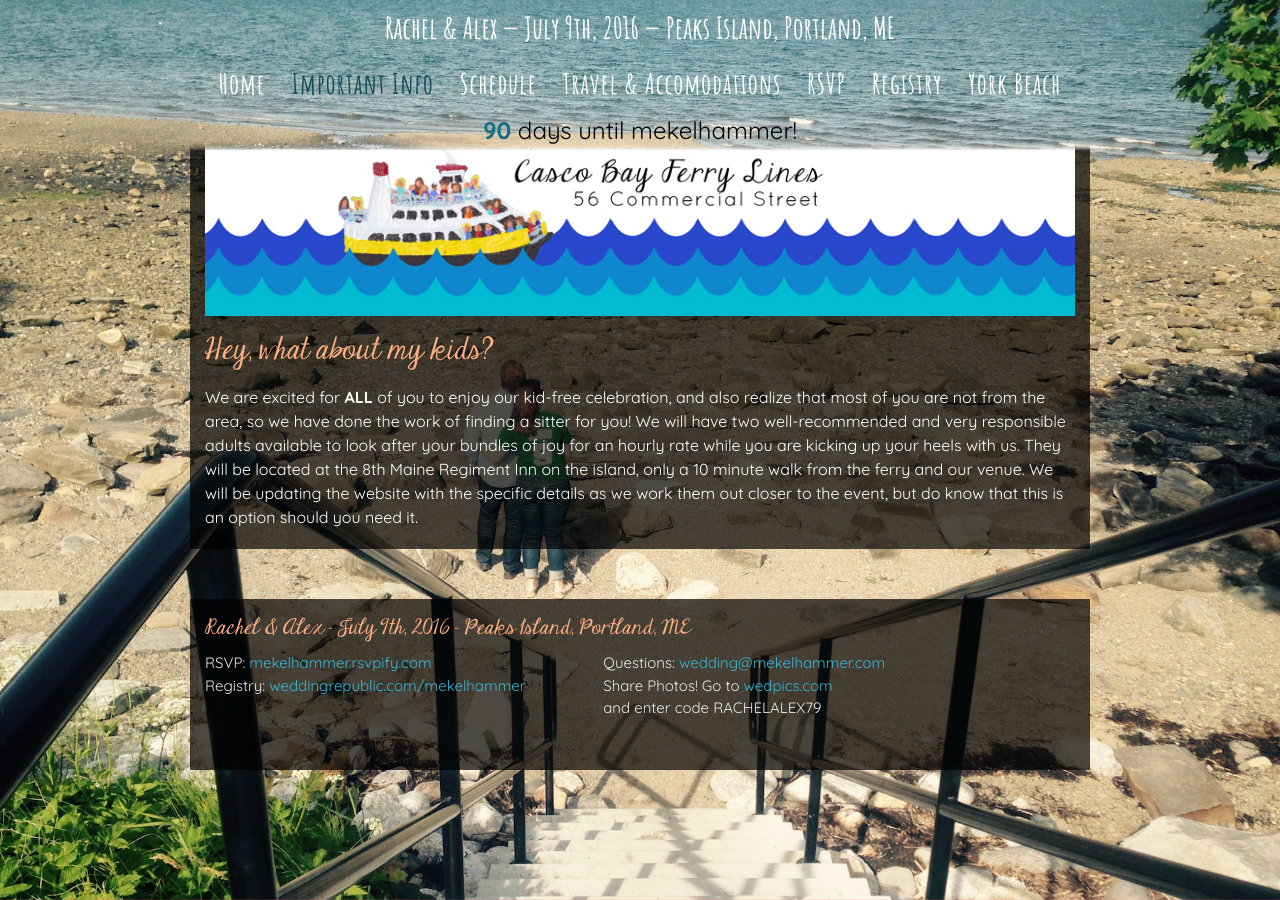
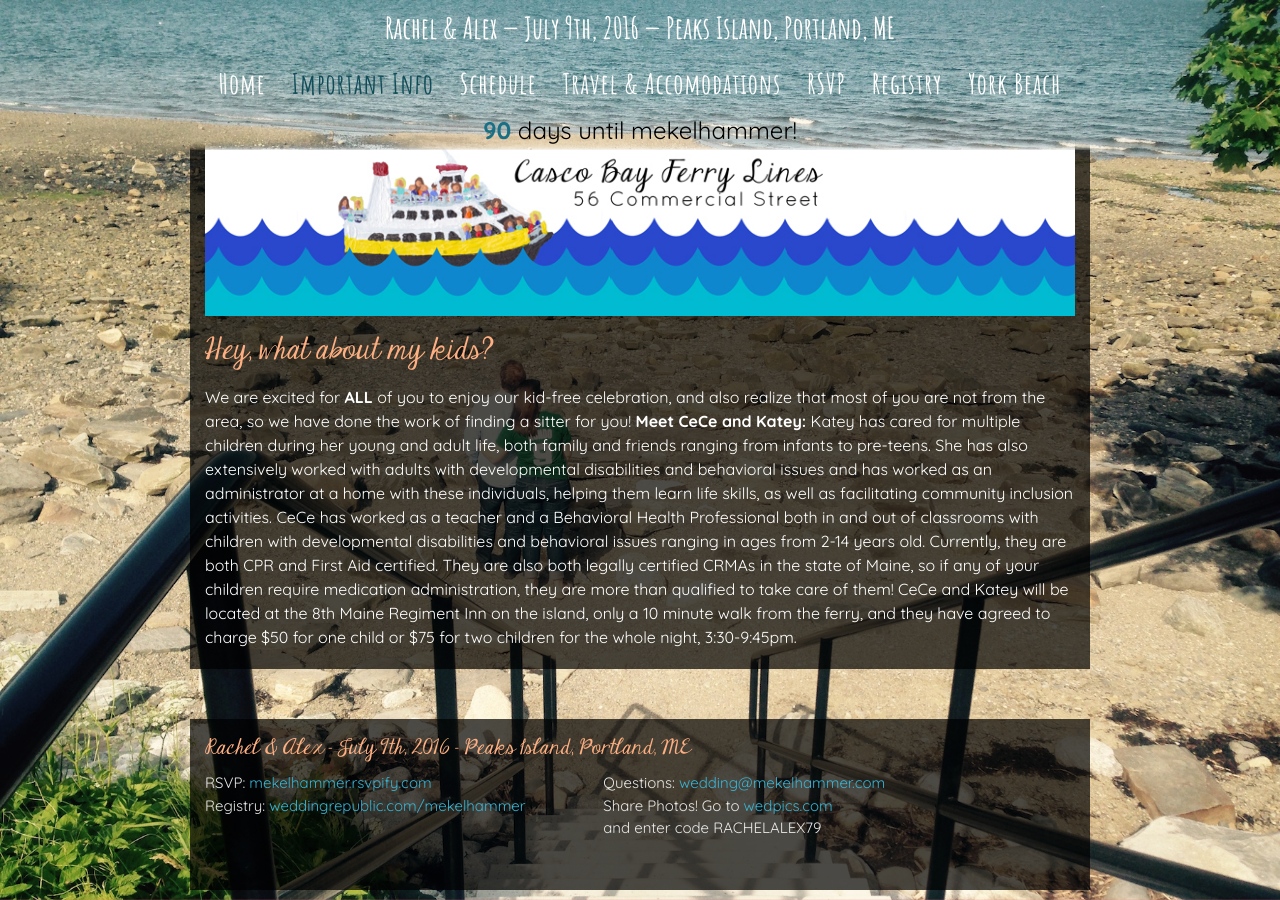
Before and after one commit to amekelburg/wedsite, a Jekyll site: the page built from 2-important-info.md, in a window 1280 px wide and 900 px high, scrolled down 2636 px. Built offline with Jekyll 4.4.1, drawn with Linux system fonts in a browser that asks for light colours; some web fonts are replaced; comment, search, counter and statistics services are not loaded.

Commit message:
Update 2-important-info.md

```diff
--- a/2-important-info.md
+++ b/2-important-info.md
@@ -36,4 +36,4 @@ Here is a hand-drawn map illustrating all the important wedding event locations.
 
 ### Hey, what about my kids?
 
-We are excited for **ALL** of you to enjoy our kid-free celebration, and also realize that most of you are not from the area, so we have done the work of finding a sitter for you! We will have two well-recommended and very responsible adults available to look after your bundles of joy for an hourly rate while you are kicking up your heels with us. They will be located at the 8th Maine Regiment Inn on the island, only a 10 minute walk from the ferry and our venue. We will be updating the website with the specific details as we work them out closer to the event, but do know that this is an option should you need it.
+We are excited for **ALL** of you to enjoy our kid-free celebration, and also realize that most of you are not from the area, so we have done the work of finding a sitter for you! **Meet CeCe and Katey:** Katey has cared for multiple children during her young and adult life, both family and friends ranging from infants to pre-teens. She has also extensively worked with adults with developmental disabilities and behavioral issues and has worked as an administrator at a home with these individuals, helping them learn life skills, as well as facilitating community inclusion activities. CeCe has worked as a teacher and a Behavioral Health Professional both in and out of classrooms with children with developmental disabilities and behavioral issues ranging in ages from 2-14 years old. Currently, they are both CPR and First Aid certified. They are also both legally certified CRMAs in the state of Maine, so if any of your children require medication administration, they are more than qualified to take care of them! CeCe and Katey will be located at the 8th Maine Regiment Inn on the island, only a 10 minute walk from the ferry, and they have agreed to charge $50 for one child or $75 for two children for the whole night, 3:30-9:45pm.
```
